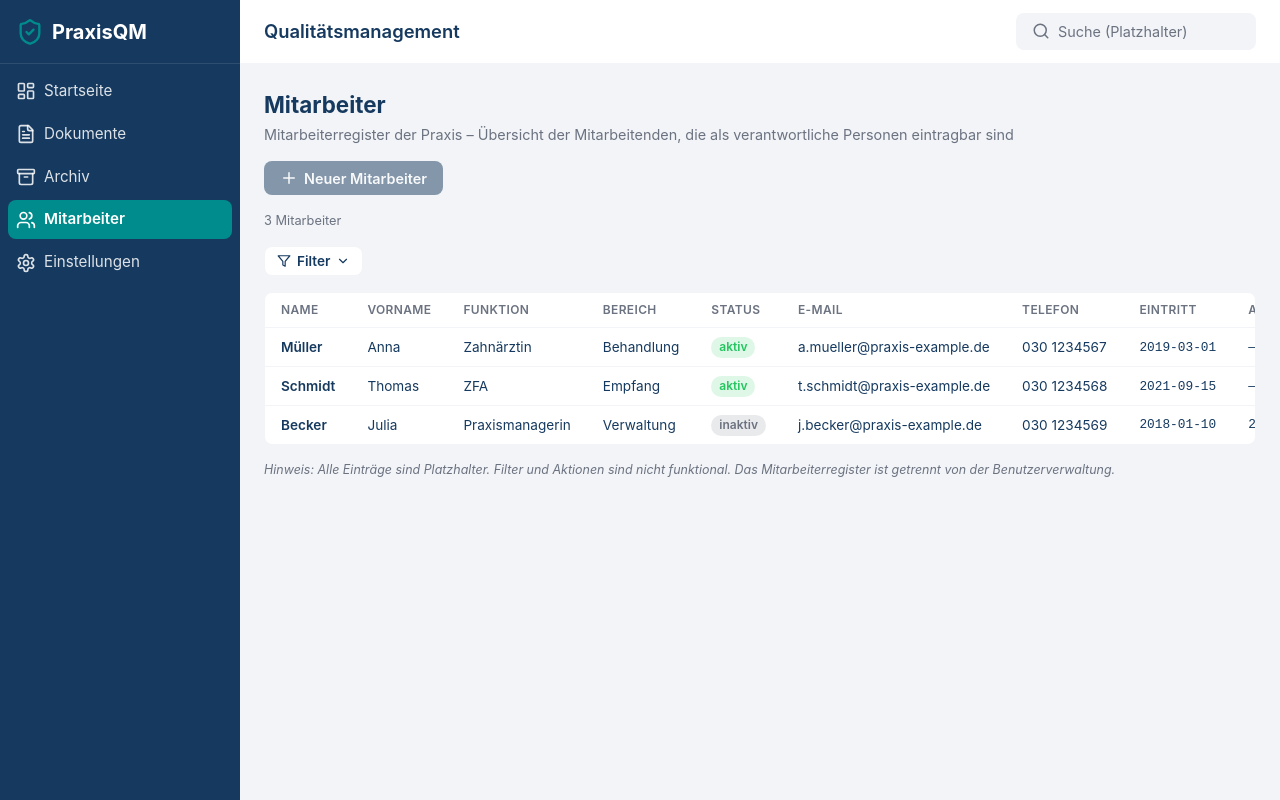
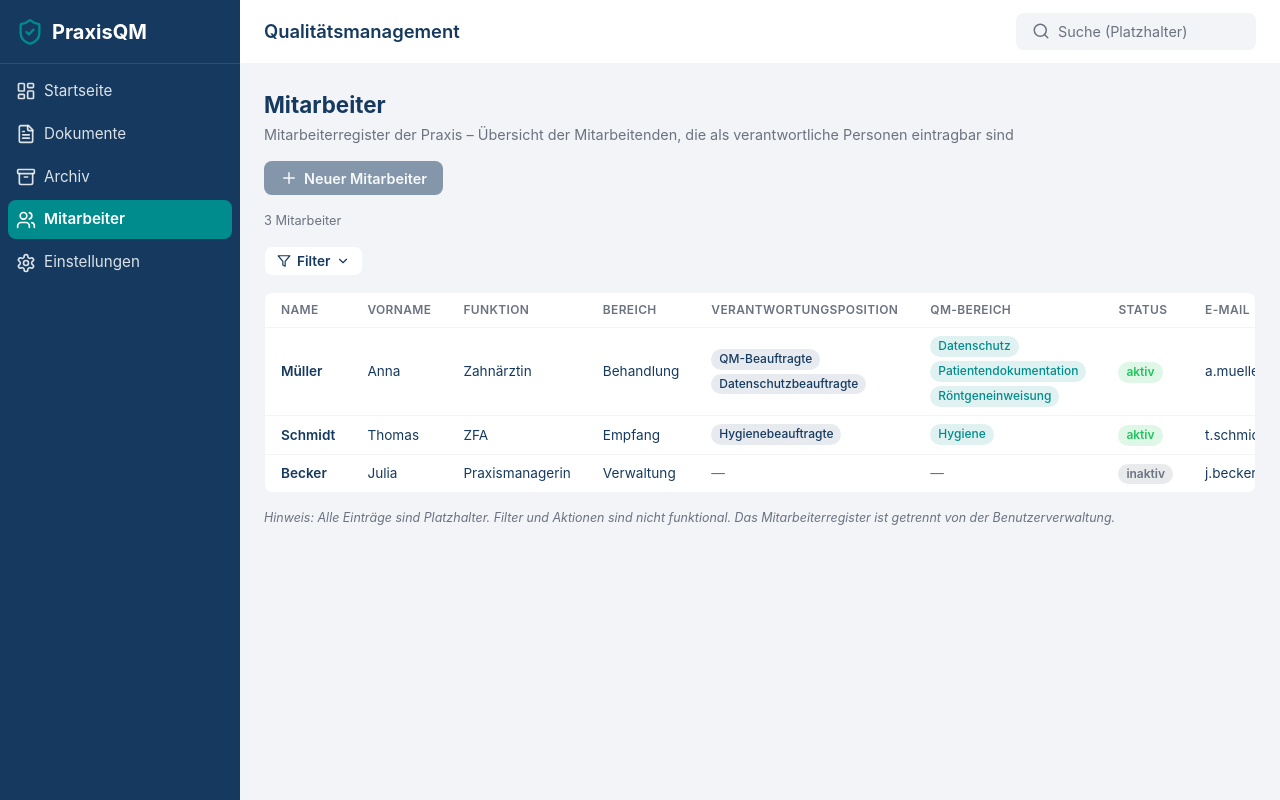
Before and after one commit to prince-barnaby/PraxisQM, a React (Vite) app: page /#/mitarbeiter in a window 1280 px wide. Built offline with nearby package versions, Linux system fonts and the light colour scheme.

Commit message:
Add multi-value fields to employee table

```diff
--- a/src/components/employees/EmployeeList.css
+++ b/src/components/employees/EmployeeList.css
@@ -57,27 +57,28 @@
 /* Spaltengewichtung für Desktop */
 .pqm-employee-list__table th:nth-child(1),
 .pqm-employee-list__table td:nth-child(1) {
-  width: 130px;
+  width: 120px;
 }
 
 .pqm-employee-list__table th:nth-child(2),
 .pqm-employee-list__table td:nth-child(2) {
-  width: 130px;
+  width: 120px;
 }
 
 .pqm-employee-list__table th:nth-child(3),
 .pqm-employee-list__table td:nth-child(3) {
-  width: 160px;
+  width: 140px;
 }
 
 .pqm-employee-list__table th:nth-child(4),
 .pqm-employee-list__table td:nth-child(4) {
-  width: 140px;
+  width: 120px;
 }
 
 .pqm-employee-list__table th:nth-child(5),
 .pqm-employee-list__table td:nth-child(5) {
-  width: 100px;
+  width: auto;
+  min-width: 180px;
 }
 
 .pqm-employee-list__table th:nth-child(6),
@@ -88,17 +89,28 @@
 
 .pqm-employee-list__table th:nth-child(7),
 .pqm-employee-list__table td:nth-child(7) {
-  width: 120px;
+  width: 90px;
 }
 
 .pqm-employee-list__table th:nth-child(8),
 .pqm-employee-list__table td:nth-child(8) {
-  width: 100px;
+  width: auto;
+  min-width: 160px;
 }
 
 .pqm-employee-list__table th:nth-child(9),
 .pqm-employee-list__table td:nth-child(9) {
-  width: 100px;
+  width: 110px;
+}
+
+.pqm-employee-list__table th:nth-child(10),
+.pqm-employee-list__table td:nth-child(10) {
+  width: 90px;
+}
+
+.pqm-employee-list__table th:nth-child(11),
+.pqm-employee-list__table td:nth-child(11) {
+  width: 90px;
 }
 
 .pqm-employee-row__name {
@@ -126,3 +138,37 @@
   color: var(--pqm-color-neutral);
   white-space: nowrap;
 }
+
+/* Multi-Value Chips */
+.pqm-employee-row__chips {
+  display: flex;
+  flex-wrap: wrap;
+  gap: 4px;
+  max-width: 260px;
+}
+
+.pqm-employee-chip {
+  display: inline-flex;
+  align-items: center;
+  padding: 2px 8px;
+  font-size: 0.75rem;
+  font-weight: 500;
+  white-space: nowrap;
+  border-radius: 999px;
+  line-height: 1.4;
+}
+
+.pqm-employee-chip--role {
+  color: var(--pqm-color-primary);
+  background-color: color-mix(in srgb, var(--pqm-color-primary) 10%, transparent);
+}
+
+.pqm-employee-chip--area {
+  color: var(--pqm-color-accent);
+  background-color: color-mix(in srgb, var(--pqm-color-accent) 12%, transparent);
+}
+
+.pqm-employee-row__empty-multi {
+  color: var(--pqm-color-neutral);
+  font-size: 0.85rem;
+}
--- a/src/components/employees/EmployeeList.tsx
+++ b/src/components/employees/EmployeeList.tsx
@@ -28,6 +28,8 @@ export default function EmployeeList({ employees }: EmployeeListProps) {
             <th scope="col">Vorname</th>
             <th scope="col">Funktion</th>
             <th scope="col">Bereich</th>
+            <th scope="col">Verantwortungsposition</th>
+            <th scope="col">QM-Bereich</th>
             <th scope="col">Status</th>
             <th scope="col">E-Mail</th>
             <th scope="col">Telefon</th>
--- a/src/components/employees/EmployeeRow.tsx
+++ b/src/components/employees/EmployeeRow.tsx
@@ -7,6 +7,8 @@ export interface EmployeeRowData {
   firstName: string;
   role: string;
   department: string;
+  responsibilityRoles: string[];
+  qmAreas: string[];
   active: boolean;
   activeLabel: string;
   activeVariant: BadgeVariant;
@@ -31,6 +33,32 @@ export default function EmployeeRow({ employee: emp }: EmployeeRowProps) {
       <td className="pqm-employee-row__firstname">{emp.firstName}</td>
       <td className="pqm-employee-row__role">{emp.role}</td>
       <td className="pqm-employee-row__department">{emp.department}</td>
+      <td className="pqm-employee-row__responsibility-roles">
+        {emp.responsibilityRoles.length > 0 ? (
+          <div className="pqm-employee-row__chips">
+            {emp.responsibilityRoles.map((r) => (
+              <span key={r} className="pqm-employee-chip pqm-employee-chip--role">
+                {r}
+              </span>
+            ))}
+          </div>
+        ) : (
+          <span className="pqm-employee-row__empty-multi">—</span>
+        )}
+      </td>
+      <td className="pqm-employee-row__qm-areas">
+        {emp.qmAreas.length > 0 ? (
+          <div className="pqm-employee-row__chips">
+            {emp.qmAreas.map((a) => (
+              <span key={a} className="pqm-employee-chip pqm-employee-chip--area">
+                {a}
+              </span>
+            ))}
+          </div>
+        ) : (
+          <span className="pqm-employee-row__empty-multi">—</span>
+        )}
+      </td>
       <td className="pqm-employee-row__status">
         <StatusBadge label={emp.activeLabel} variant={emp.activeVariant} />
       </td>
--- a/src/pages/Mitarbeiter.tsx
+++ b/src/pages/Mitarbeiter.tsx
@@ -11,6 +11,8 @@ const PLACEHOLDER_EMPLOYEES: EmployeeRowData[] = [
     firstName: "Anna",
     role: "Zahnärztin",
     department: "Behandlung",
+    responsibilityRoles: ["QM-Beauftragte", "Datenschutzbeauftragte"],
+    qmAreas: ["Datenschutz", "Patientendokumentation", "Röntgeneinweisung"],
     active: true,
     activeLabel: "aktiv",
     activeVariant: "success",
@@ -25,6 +27,8 @@ const PLACEHOLDER_EMPLOYEES: EmployeeRowData[] = [
     firstName: "Thomas",
     role: "ZFA",
     department: "Empfang",
+    responsibilityRoles: ["Hygienebeauftragte"],
+    qmAreas: ["Hygiene"],
     active: true,
     activeLabel: "aktiv",
     activeVariant: "success",
@@ -39,6 +43,8 @@ const PLACEHOLDER_EMPLOYEES: EmployeeRowData[] = [
     firstName: "Julia",
     role: "Praxismanagerin",
     department: "Verwaltung",
+    responsibilityRoles: [],
+    qmAreas: [],
     active: false,
     activeLabel: "inaktiv",
     activeVariant: "neutral",
```
Also changed, not shown: 6 other files (tests, documents, lock files or other folders).
